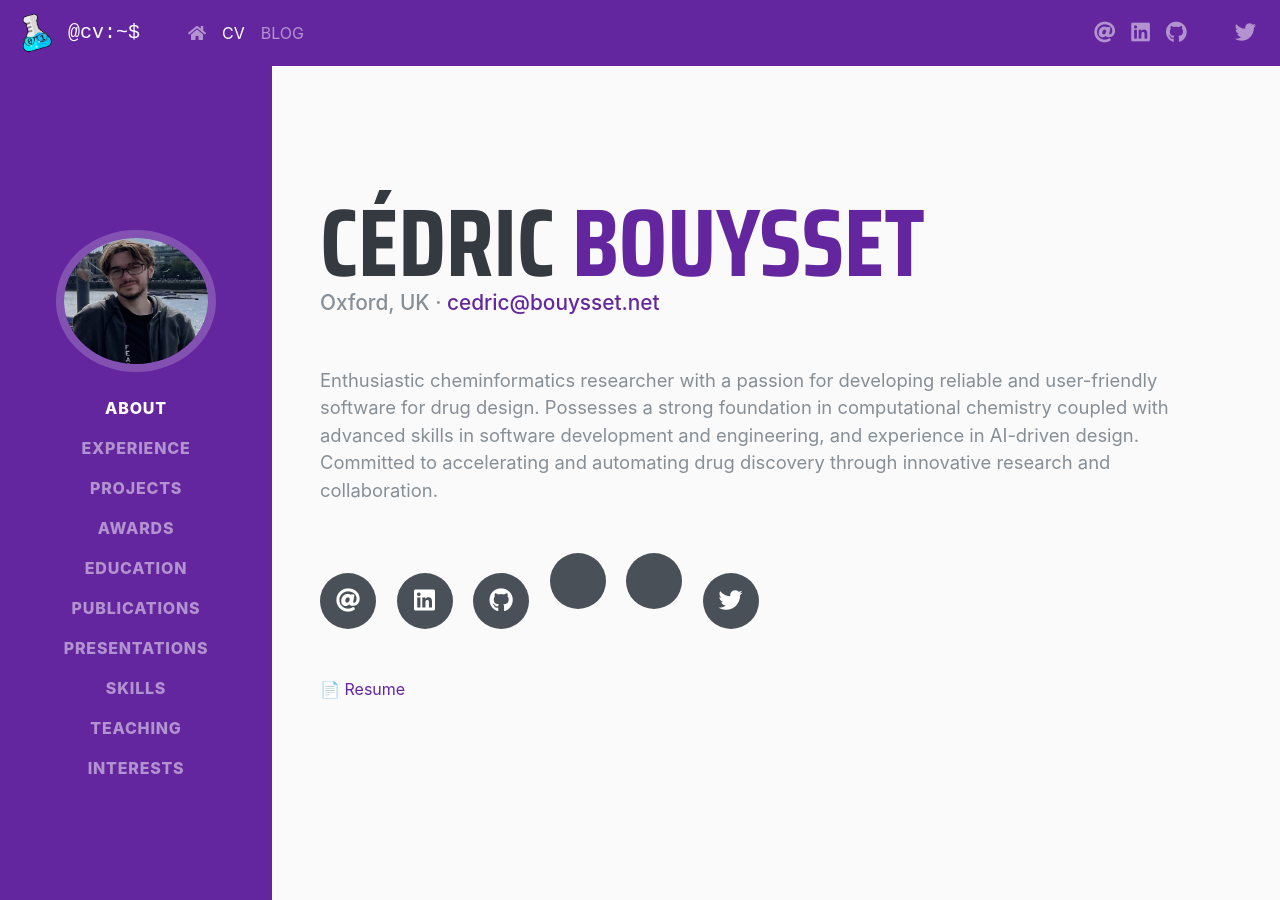
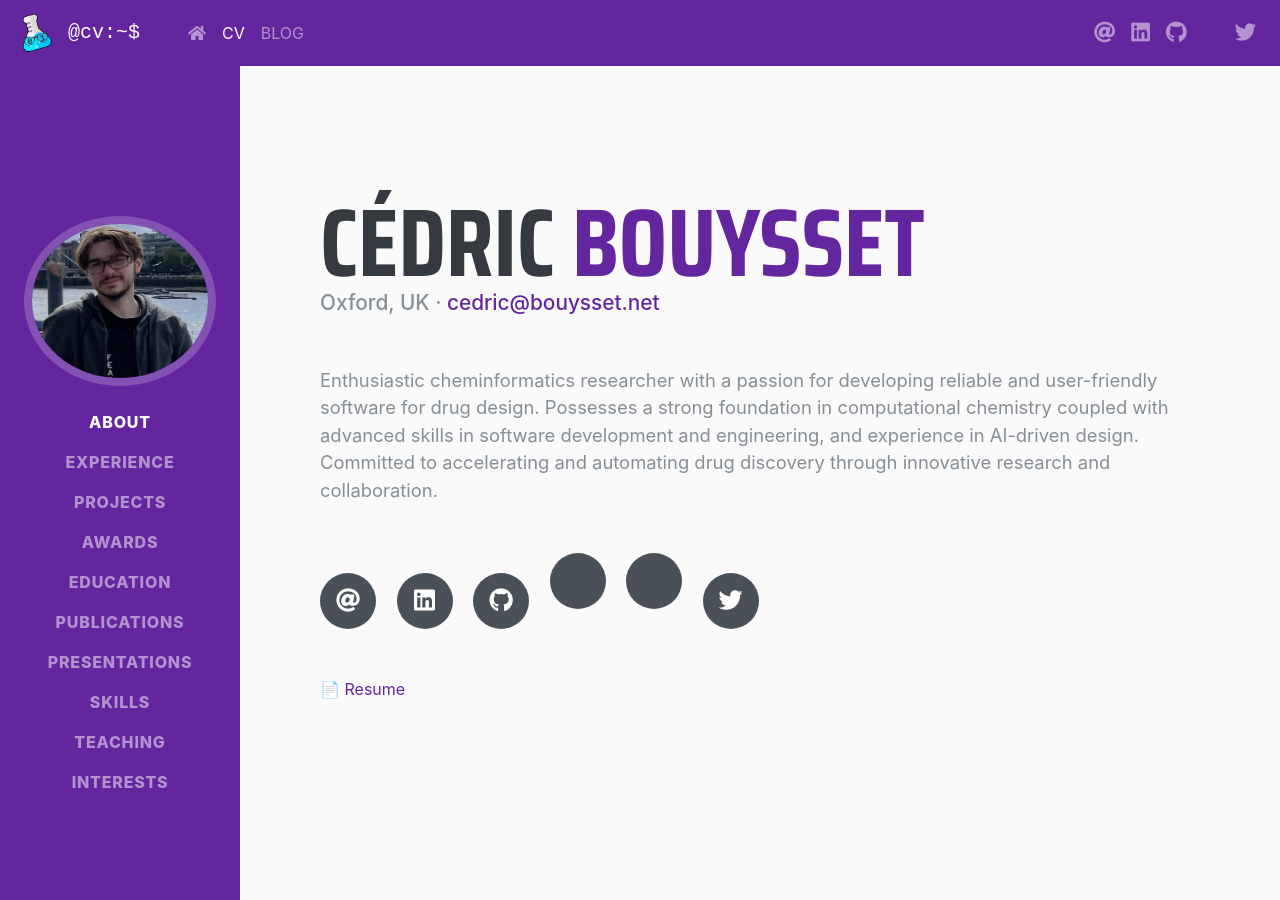
Before and after one commit to talagayev/talagayev.github.io, a Jekyll site: the page built from cv.html, in a window 1280 px wide and 900 px high. Built offline with Jekyll 4.4.1, drawn with Linux system fonts in a browser that asks for light colours; nearby versions of some CDN libraries; some web fonts are replaced; a style sheet for code colours, icons or effects is not loaded.

Commit message:
Update resume.css

```diff
--- a/assets/css/resume.css
+++ b/assets/css/resume.css
@@ -119,7 +119,7 @@ p.lead {
     -webkit-box-direction: normal;
     -ms-flex-direction: column;
     flex-direction: column;
-    width: 17rem;
+    width: 15rem;
     height: 100vh;
   }
   #sideNav .navbar-brand {
@@ -130,8 +130,8 @@ p.lead {
     padding: 0.5rem;
   }
   #sideNav .navbar-brand .img-profile {
-    max-width: 10rem;
-    max-height: 10rem;
+    max-width: 12rem;
+    max-height: 12rem;
     border: 0.5rem solid rgba(255, 255, 255, 0.2);
   }
   #sideNav .navbar-collapse {
@@ -165,7 +165,7 @@ p.lead {
 section.resume-section {
   padding-top: 5rem !important;
   padding-bottom: 5rem !important;
-  max-width: 75rem;
+  max-width: 60rem;
 }
 
 section.resume-section .resume-item .resume-date {
```
